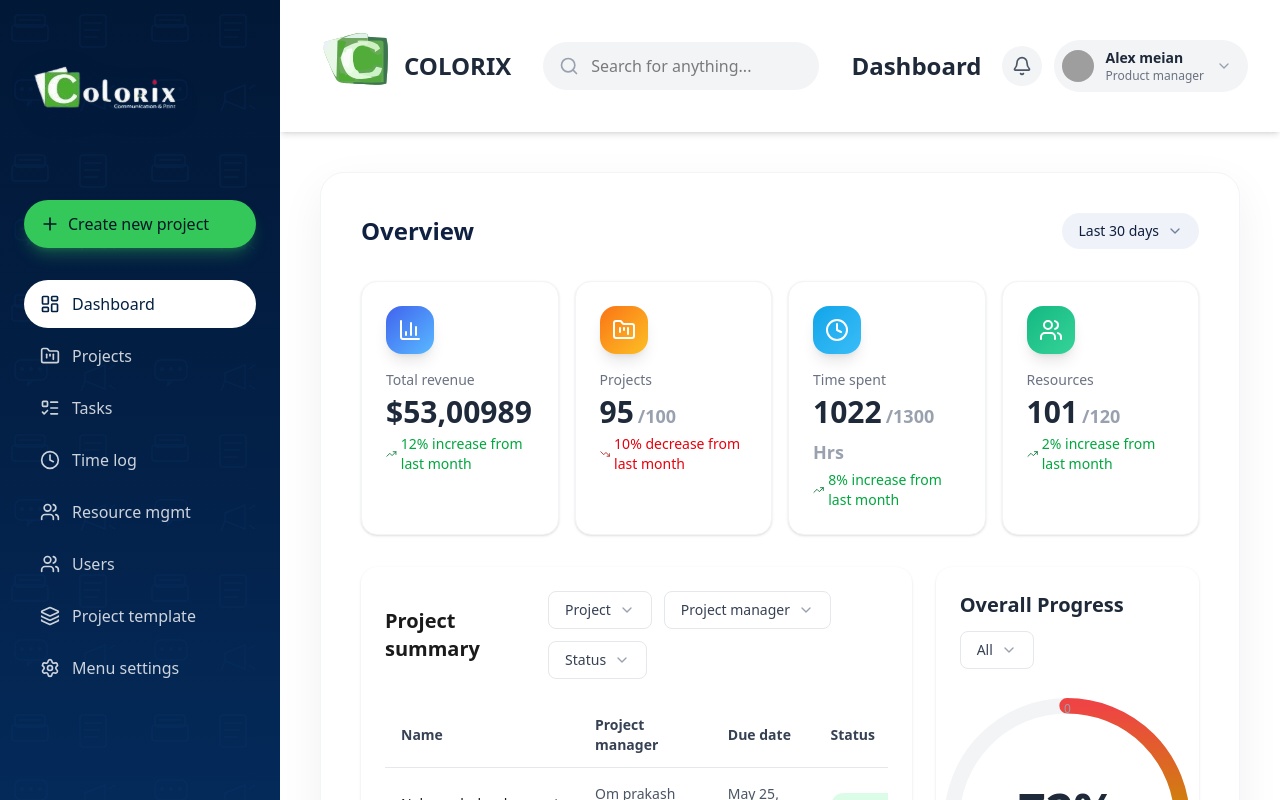
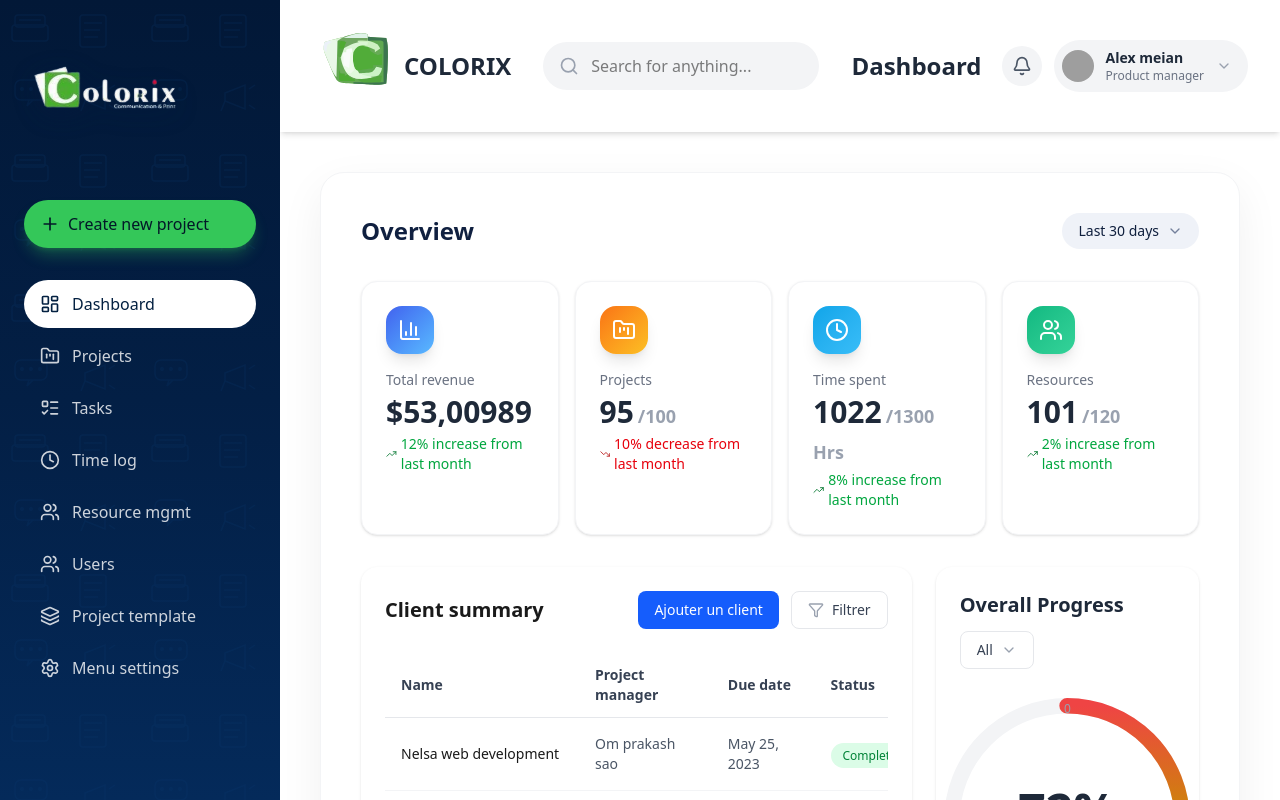
Before and after one commit to otbludo/colorix_agent_ia, a React (Vite) app: page /dashboard in a window 1280 px wide. Shown: the top 800 px of the page. Built offline with nearby package versions, Linux system fonts and the light colour scheme; grey boxes are pictures that could not be loaded.

Commit message:
Enhance Header and ProjectTable components with new profile functionality and client management features. Updated Header to manage profile state and added Profile component. Modified ProjectTable to include client addition and filtering buttons, improving user interaction and overall functionality.

```diff
--- a/src/components/Header.tsx
+++ b/src/components/Header.tsx
@@ -1,14 +1,22 @@
 // src/components/Header.tsx
-import React from 'react'
+import { useState } from 'react'
 import { Search, Bell, ChevronDown, Menu } from 'lucide-react'
 import colorixLogo from '../assets/Colo.svg'
-
+import { Profile } from './Profile'
 interface HeaderProps {
   onToggleSidebar: () => void
+  onProfileClick: () => void
 }
 
 export function Header({ onToggleSidebar }: HeaderProps) {
+  const [isProfileOpen, setIsProfileOpen] = useState(false)
+  const handleProfileClick = () => {
+    setIsProfileOpen(!isProfileOpen)
+  }
+
+
   return (
+    <>
     <header className="bg-white px-4 sm:px-6 lg:px-8 py-4 shadow-md sticky top-0 z-20">
       <div className="flex flex-col gap-4 lg:flex-row lg:items-center lg:gap-8">
         {/* Brand + Menu */}
@@ -56,7 +64,10 @@ export function Header({ onToggleSidebar }: HeaderProps) {
             <Bell className="w-5 h-5 text-gray-600" />
           </button>
 
-          <button className="flex items-center gap-3 bg-gray-100 rounded-full pl-2 pr-4 py-2 hover:bg-gray-200 transition-colors">
+          <button
+            onClick={handleProfileClick}
+            className="flex items-center gap-3 bg-gray-100 rounded-full pl-2 pr-4 py-2 hover:bg-gray-200 transition-colors"
+          >
             <img
               src="https://api.dicebear.com/7.x/avataaars/svg?seed=Alex"
               alt="Alex meian"
@@ -71,5 +82,7 @@ export function Header({ onToggleSidebar }: HeaderProps) {
         </div>
       </div>
     </header>
+    <Profile isOpen={isProfileOpen} onClose={() => setIsProfileOpen(false)} />
+    </>
   )
 }
--- /dev/null
+++ b/src/components/Profile.tsx
@@ -0,0 +1,63 @@
+import { useState, useEffect } from 'react'
+
+interface ProfileProps {
+  isOpen: boolean
+  onClose: () => void
+}
+
+export function Profile({ isOpen, onClose }: ProfileProps) {
+  const [isProfileOpen, setIsProfileOpen] = useState(false)
+  useEffect(() => {
+    setIsProfileOpen(isOpen)
+  }, [isOpen])
+  useEffect(() => {
+    if (!isOpen) {
+      onClose()
+    }
+  }, [isOpen, onClose])
+
+
+  return (
+    <div className={`fixed inset-0 z-50 flex items-center justify-center transition-opacity ${isOpen ? 'opacity-100 pointer-events-auto' : 'opacity-0 pointer-events-none'}`}>
+      {/* Glassmorphism Backdrop */}
+      <div
+        className="absolute inset-0 backdrop-blur-lg bg-white bg-opacity-10"
+      />
+
+      {/* Modal Content */}
+      <div className="relative bg-white rounded-xl shadow-2xl border border-gray-200 p-6 w-full max-w-md mx-4 animate-in fade-in-0 zoom-in-95 duration-200">
+              <div className="space-y-4">
+                <div>
+                  <label className="text-xs font-medium text-gray-500 uppercase tracking-wide">Email</label>
+                  <div className="text-sm text-gray-900 font-medium">alex.meian@colorix.com</div>
+                </div>
+
+                <div>
+                  <label className="text-xs font-medium text-gray-500 uppercase tracking-wide">Nom complet</label>
+                  <div className="text-sm text-gray-900 font-medium">Alex Meian</div>
+                </div>
+
+                <div>
+                  <label className="text-xs font-medium text-gray-500 uppercase tracking-wide">Statut</label>
+                  <div className="flex items-center gap-2 mt-1">
+                    <div className="w-2 h-2 bg-green-500 rounded-full animate-pulse"></div>
+                    <span className="text-sm text-green-600 font-medium">Connecté</span>
+                  </div>
+                </div>
+              </div>
+
+              <div className="flex gap-3 mt-6">
+                <button
+                  onClick={() => setIsProfileOpen(false)}
+                  className="flex-1 px-4 py-2 bg-gray-100 text-gray-700 rounded-lg hover:bg-gray-200 transition-colors font-medium"
+                >
+                  Fermer
+                </button>
+                <button className="flex-1 px-4 py-2 bg-blue-600 text-white rounded-lg hover:bg-blue-700 transition-colors font-medium">
+                  Modifier le profil
+                </button>
+              </div>
+            </div>
+         </div>
+    )
+}
--- a/src/components/ProjectTable.tsx
+++ b/src/components/ProjectTable.tsx
@@ -1,5 +1,4 @@
-import React from 'react'
-import { ChevronDown } from 'lucide-react'
+import { Filter } from 'lucide-react'
 interface Project {
   name: string
   manager: string
@@ -54,19 +53,29 @@ export function ProjectTable() {
   return (
     <div className="bg-white rounded-2xl p-4 sm:p-6 shadow-sm">
       <div className="flex flex-col gap-4 lg:flex-row lg:items-center lg:justify-between mb-6">
-        <h2 className="text-xl font-bold text-[#1A1A1A]">Project summary</h2>
+        <h2 className="text-xl font-bold text-[#1A1A1A]">Client summary</h2>
         <div className="flex flex-wrap gap-3">
-          <button className="flex items-center gap-2 px-4 py-2 rounded-lg border border-gray-200 hover:bg-gray-50 transition-colors text-sm">
-            <span className="text-sm text-gray-700">Project</span>
-            <ChevronDown className="w-4 h-4 text-gray-400" />
+          <button
+            onClick={() => {
+              // Simulation de redirection vers la page d'ajout de client
+              console.log('Redirection vers la page d\'ajout de client...');
+              alert('Redirection simulée vers la page d\'ajout de client');
+            }}
+            className="flex items-center gap-2 px-4 py-2 rounded-lg bg-blue-600 text-white hover:bg-blue-700 transition-colors text-sm font-medium"
+          >
+            <span>Ajouter un client</span>
           </button>
-          <button className="flex items-center gap-2 px-4 py-2 rounded-lg border border-gray-200 hover:bg-gray-50 transition-colors text-sm">
-            <span className="text-sm text-gray-700">Project manager</span>
-            <ChevronDown className="w-4 h-4 text-gray-400" />
-          </button>
-          <button className="flex items-center gap-2 px-4 py-2 rounded-lg border border-gray-200 hover:bg-gray-50 transition-colors text-sm">
-            <span className="text-sm text-gray-700">Status</span>
-            <ChevronDown className="w-4 h-4 text-gray-400" />
+
+          <button
+            onClick={() => {
+              // Simulation du filtrage de la liste des clients
+              console.log('Ouverture du filtre des clients...');
+              alert('Filtrage simulé - ouverture du panneau de filtres');
+            }}
+            className="flex items-center gap-2 px-4 py-2 rounded-lg border border-gray-200 hover:bg-gray-50 transition-colors text-sm"
+          >
+            <Filter className="w-4 h-4 text-gray-400" />
+            <span className="text-sm text-gray-700">Filtrer</span>
           </button>
         </div>
       </div>
--- a/src/pages/Dashboard.tsx
+++ b/src/pages/Dashboard.tsx
@@ -15,13 +15,18 @@ import {
 } from 'lucide-react'
 export function Dashboard() {
   const [isSidebarOpen, setIsSidebarOpen] = useState(false)
+  const [isProfileOpen, setIsProfileOpen] = useState(false)
 
   return (
     <div className="min-h-screen bg-white">
       <Sidebar isOpen={isSidebarOpen} onClose={() => setIsSidebarOpen(false)} />
 
       <div className="flex flex-col lg:pl-[280px]">
-        <Header onToggleSidebar={() => setIsSidebarOpen(true)} />
+        <Header
+          onToggleSidebar={() => setIsSidebarOpen(true)}
+          onProfileClick={() => setIsProfileOpen(!isProfileOpen)}
+        />
+
 
         <main className="p-4 sm:p-6 lg:p-10">
           <div className="space-y-8 bg-white rounded-3xl shadow-[0_15px_45px_rgba(15,23,42,0.06)] p-6 sm:p-8 lg:p-10 border border-gray-100">
```
